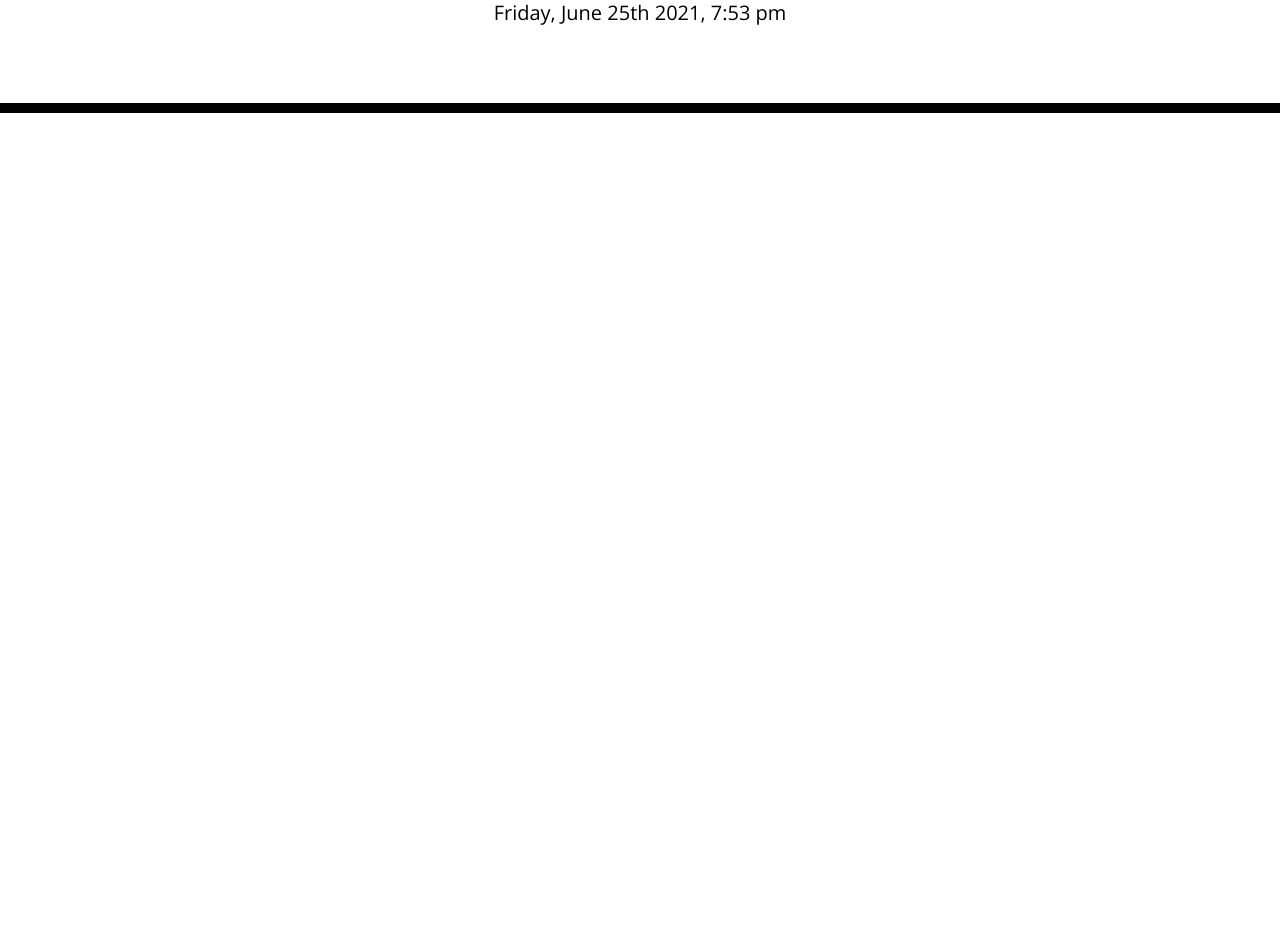
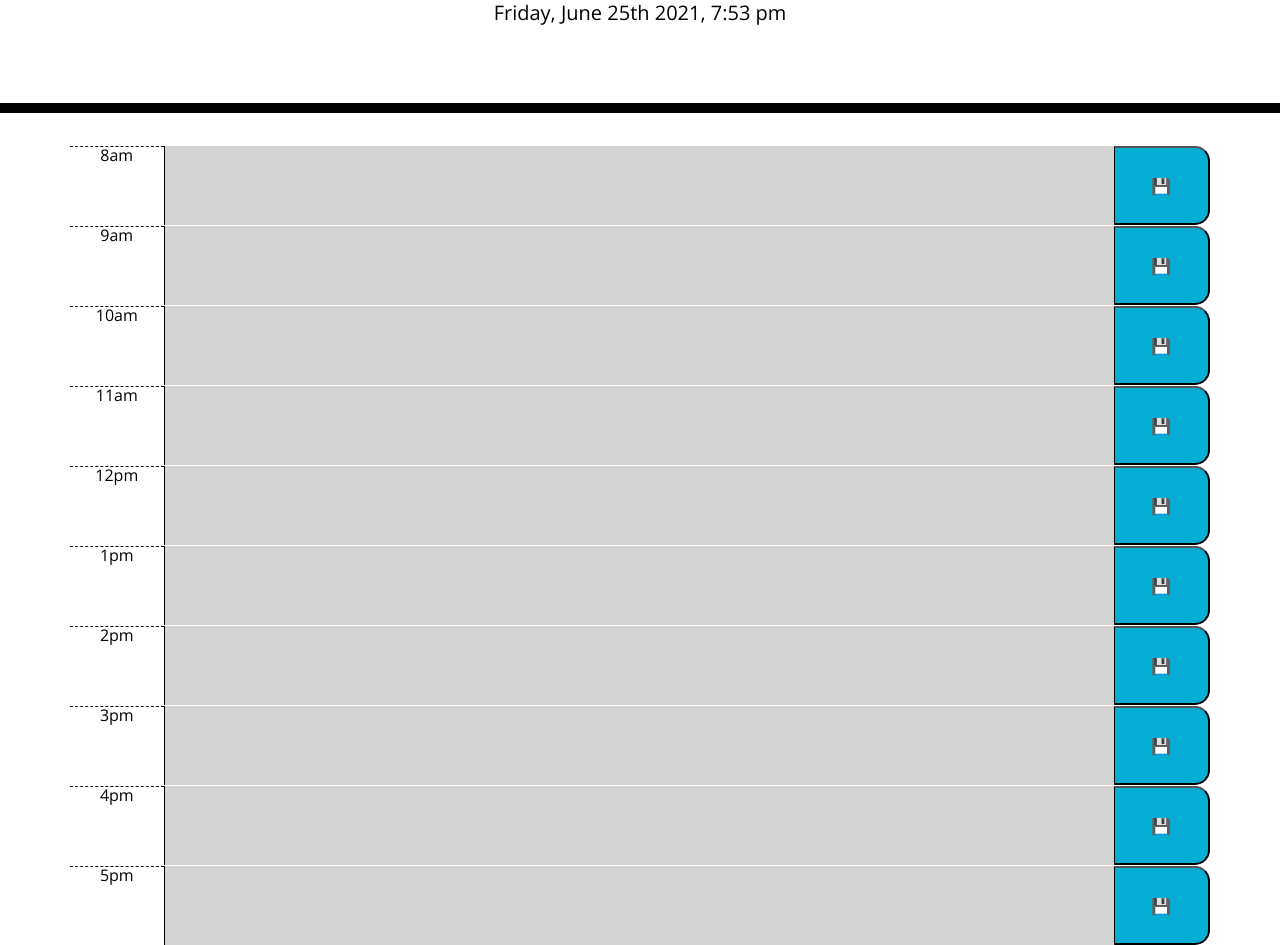
Before and after one commit to ahuffma2/project-tracker, a plain HTML site: page index.html in a window 1280 px wide. Shown: the part 191-1136 px from the top of the page. Before the commit the page ends 800 px from the top, so only its background shows below. Drawn offline with nearby package versions, Linux system fonts and the light colour scheme.

Commit message:
Color Functionality Works and Storage almost complete

```diff
--- a/asset/js/index.js
+++ b/asset/js/index.js
@@ -1,5 +1,4 @@
 var now = moment().format("dddd, MMMM Do YYYY, h:mm a");
-var hour = moment().format("k");
 
 //SETS HEADER TO CURRENT TIME
 function headerTime(){
@@ -7,33 +6,33 @@ var header = document.getElementById("currentDay");
 header.textContent = now;
 }
 
+function populateHours(){
+    let timeList = $('textarea');
+    var hour = moment().format("k");
+
+    //loops through every element that is a textarea and uses a nested ternary operator to assign colors of past present and future
+    timeList.each(function(i){
+        let listHour = this.dataset.hour;
+        listHour == hour ? $(this).addClass('present') : listHour > hour ? $(this).addClass('future') : $(this).addClass('past');
+     });
+}
 
 
-function populateHours(){
-    let timeArr = [];
-    let timeList = $('.time');
 
-    timeList.each(function(i){
-        timeArr.push(this);
-    });
+let storage = window.localStorage;
+var saveButton = $('.saveBtn');
 
-    // let hour = moment(timeArr[1].textContent).format("kk a");
-    // console.log(hour);
-    // if(hour<now)
-    // console.log("EURIKA");
+saveButton.on('click', function() {
+    let targetField =  $(this).siblings('textarea');
+    storage.setItem(targetField.data('hour'), JSON.stringify(targetField.val()));
+    console.log(targetField.data('hour'));
+});
 
-    if ( 8 < hour){
-        console.log("You are an idiot");
-    }
-    //if(timeArr[1].isBefore(now))
-   // console.log(timeArr[0].textContent); // use this to grab each links time
 
-}
-
-//check KK time
 function init(){
     headerTime();
     populateHours();
+    console.log(JSON.parse(storage.getItem('08')));
 }
 
 init();
--- a/index.html
+++ b/index.html
@@ -29,11 +29,110 @@
       <p id="currentDay" class="lead"></p>
     </header>
     <div class="container">
-      <!-- Timeblocks go here -->
+
+      <div class="time-block">
+        <div class="row">
+          <div class="col-sm hour">8am</div>
+
+          <textarea class="col-sm-10 description" data-hour="08"> </textarea>
+
+          <button type="button" class="saveBtn col-sm">💾</button>
+        </div>
+      </div>
+
+      <div class="time-block">
+        <div class="row">
+          <div class="col-sm hour">9am</div>
+
+          <textarea class="col-sm-10 description" data-hour="09"> </textarea>
+
+          <button type="button" class="saveBtn col-sm">💾</button>
+        </div>
+      </div>
+
+      <div class="time-block">
+        <div class="row">
+          <div class="col-sm hour">10am</div>
+
+          <textarea class="col-sm-10 description" data-hour="10"> </textarea>
+
+          <button type="button" class="saveBtn col-sm">💾</button>
+        </div>
+      </div>
+
+      <div class="time-block">
+        <div class="row">
+          <div class="col-sm hour">11am</div>
+
+          <textarea class="col-sm-10 description" data-hour="11"> </textarea>
+
+          <button type="button" class="saveBtn col-sm">💾</button>
+        </div>
+      </div>
+
+      <div class="time-block">
+        <div class="row">
+          <div class="col-sm hour">12pm</div>
+
+          <textarea class="col-sm-10 description" data-hour="12"> </textarea>
+
+          <button type="button" class="saveBtn col-sm">💾</button>
+        </div>
+      </div>
+
+      <div class="time-block">
+        <div class="row">
+          <div class="col-sm hour">1pm</div>
+
+          <textarea class="col-sm-10 description" data-hour="13"> </textarea>
+
+          <button type="button" class="saveBtn col-sm">💾</button>
+        </div>
+      </div>
+
+      <div class="time-block">
+        <div class="row">
+          <div class="col-sm hour">2pm</div>
+
+          <textarea class="col-sm-10 description" data-hour="14"> </textarea>
+
+          <button type="button" class="saveBtn col-sm">💾</button>
+        </div>
+      </div>
+
+      <div class="time-block">
+        <div class="row">
+          <div class="col-sm hour">3pm</div>
+
+          <textarea class="col-sm-10 description" data-hour="15"> </textarea>
+
+          <button type="button" class="saveBtn col-sm">💾</button>
+        </div>
+      </div>
+
+      <div class="time-block">
+        <div class="row">
+          <div class="col-sm hour">4pm</div>
+
+          <textarea class="col-sm-10 description" data-hour="16"> </textarea>
+
+          <button type="button" class="saveBtn col-sm">💾</button>
+        </div>
+      </div>
+
+      <div class="time-block">
+        <div class="row">
+          <div class="col-sm hour">5pm</div>
+
+          <textarea class="col-sm-10 description" data-hour="17"> </textarea>
+
+          <button type="button" class="saveBtn col-sm">💾</button>
+        </div>
+      </div>
     </div>
 
     <script src="https://cdnjs.cloudflare.com/ajax/libs/jquery/3.2.1/jquery.min.js"></script>
     <script src="https://cdnjs.cloudflare.com/ajax/libs/moment.js/2.24.0/moment.min.js"></script>
-    <script src="./asset/js/index.js";></script>
+    <script src="./asset/js/index.js" ;></script>
   </body>
 </html>
```
